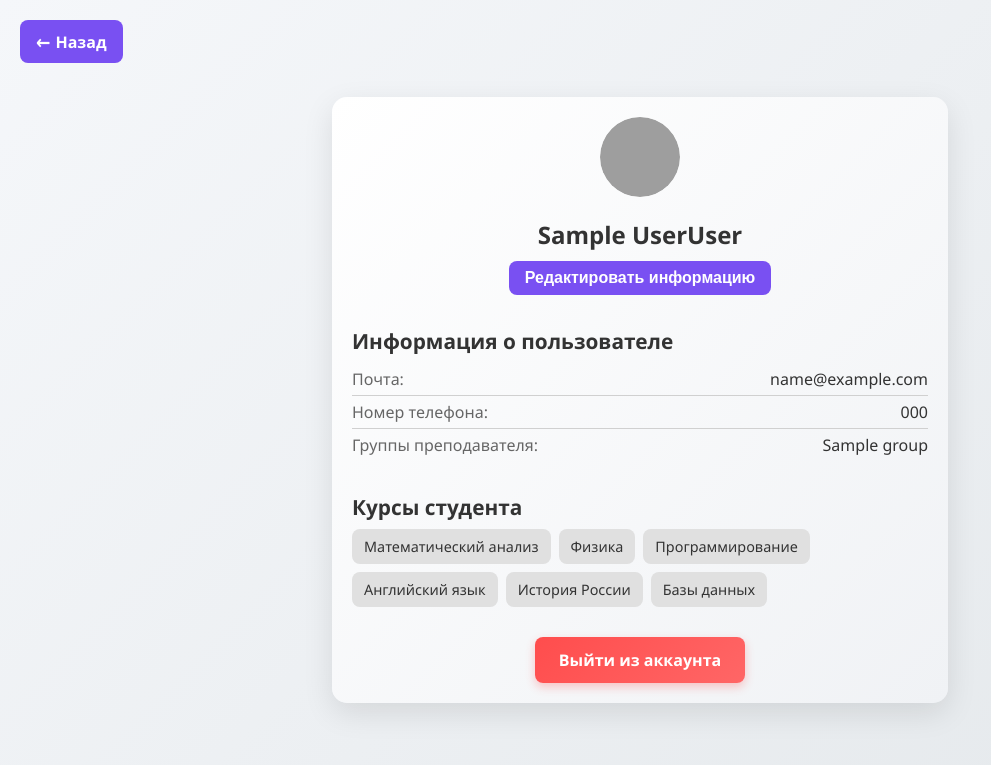
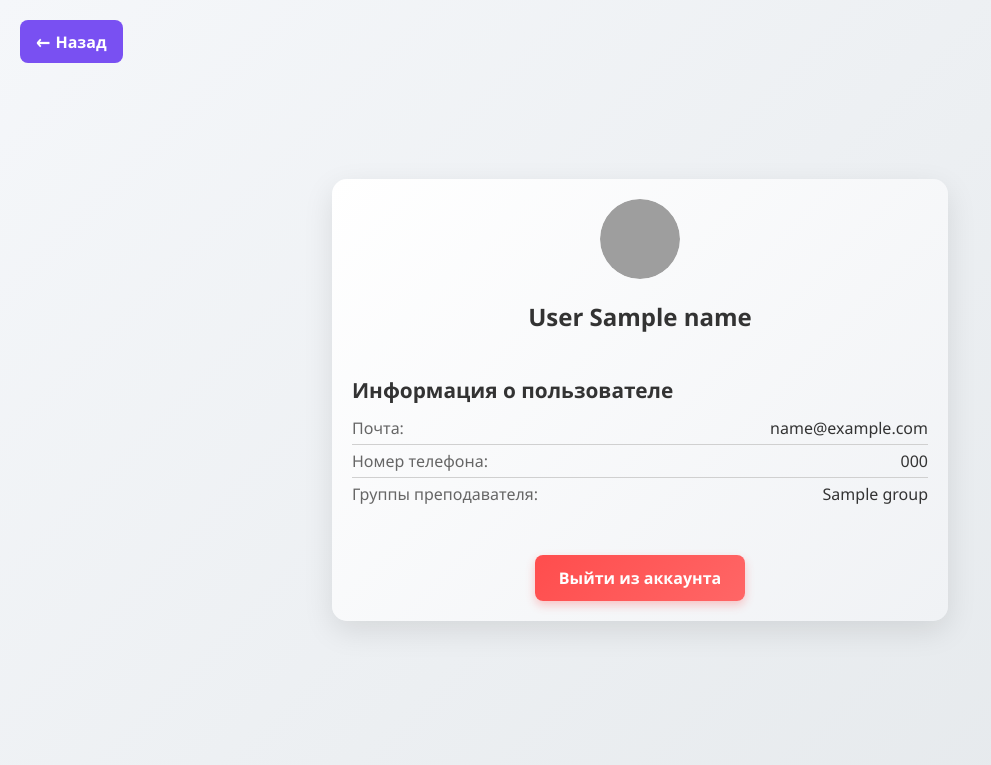
Before and after one commit to EDRO-Technologies/Digital_Challenge_VPNS_6_28_43, a Django app: template account/templates/profile.html in a window 1280 px wide. Shown: the top 765 px of the page, without its empty margins (0-991 px from the left). Run offline with Django 5.2, Linux system fonts and the light colour scheme; the first user in the database is signed in; tables that the repository leaves empty hold one stand-in row (Sample ...); the template is opened without the code that fills it: values named after a table or form of the project are taken from there, most other values are stand-ins (such as "Sample title", 1, 10 or a date in 2020); grey boxes are pictures that could not be loaded.

Commit message:
pre-final commit

```diff
--- a/account/templates/profile.html
+++ b/account/templates/profile.html
@@ -218,8 +218,7 @@
                 <img src="https://i.pinimg.com/originals/a1/7b/36/a17b36ca9f2d47edf2b7186c08350905.jpg" alt="Фото профиля">
             </div>
             <div class="profile-info">
-                <h1 class="profile-name">{{ profile.name }}{{ profile.last_name }}</h1>
-                <button class="edit-btn">Редактировать информацию</button>
+                <h1 class="profile-name">{{ last_name }} {{ name }}</h1>
             </div>
         </div>
         <div class="info-section">
@@ -243,15 +242,6 @@
             </div>
         </div>
         <div class="subjects-section">
-            <h2>Курсы студента</h2>
-            <div class="subjects-list">
-                <div class="subject-item">Математический анализ</div>
-                <div class="subject-item">Физика</div>
-                <div class="subject-item">Программирование</div>
-                <div class="subject-item">Английский язык</div>
-                <div class="subject-item">История России</div>
-                <div class="subject-item">Базы данных</div>
-            </div>
         </div>
         <a href="{% url 'account:logout' %}" class="logout-btn">Выйти из аккаунта</a>
     </div>
--- a/account/views.py
+++ b/account/views.py
@@ -39,6 +39,9 @@ class ProfileView(LoginRequiredMixin, TemplateView):
         context["role"] = profile.role
         context["phone"] = profile.phone
         context["group"] = profile.group
+        context["name"] = profile.name
+        context["surname"] = profile.surname
+        context["last_name"] = profile.last_name
         return context
 
 def logout_view(request):
```
